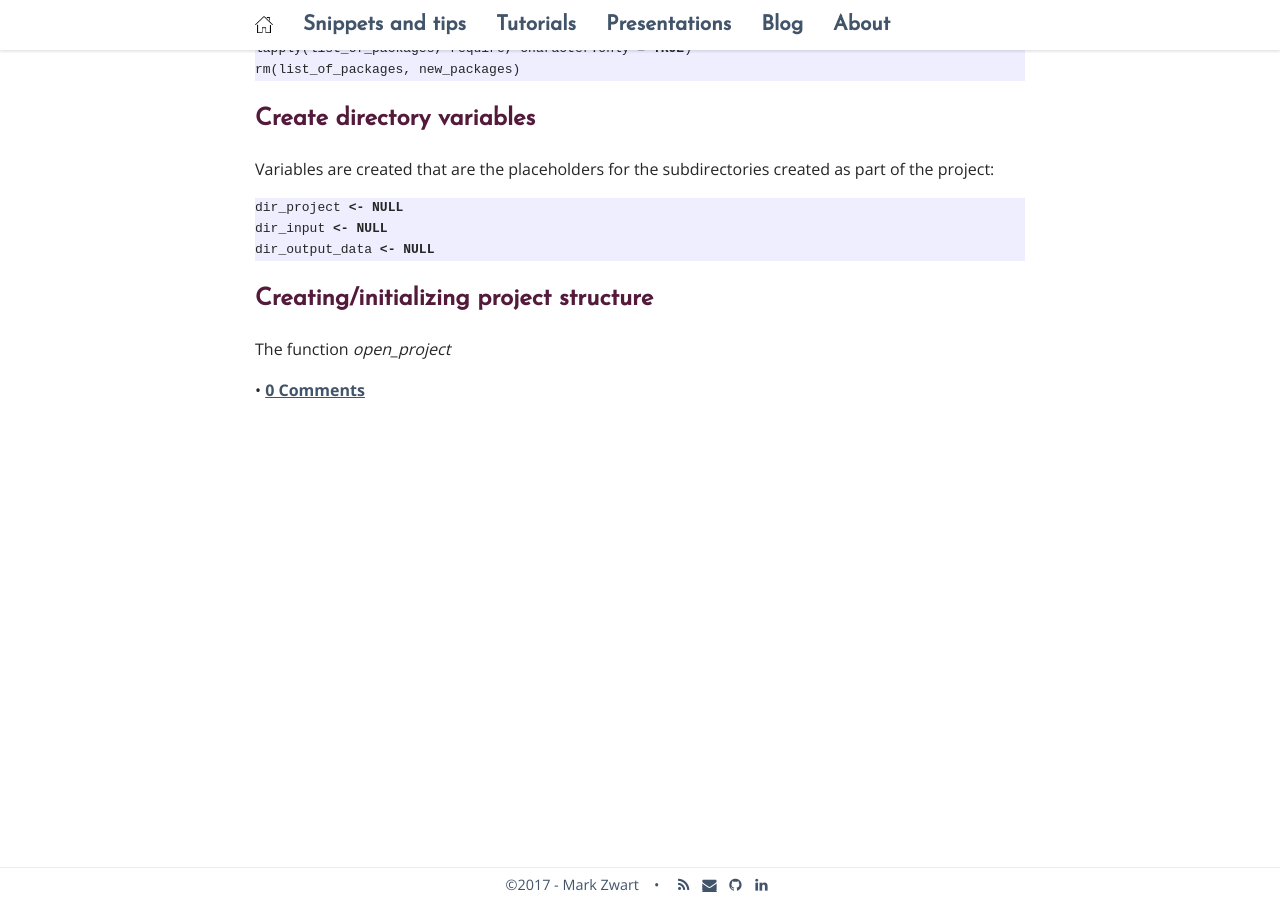
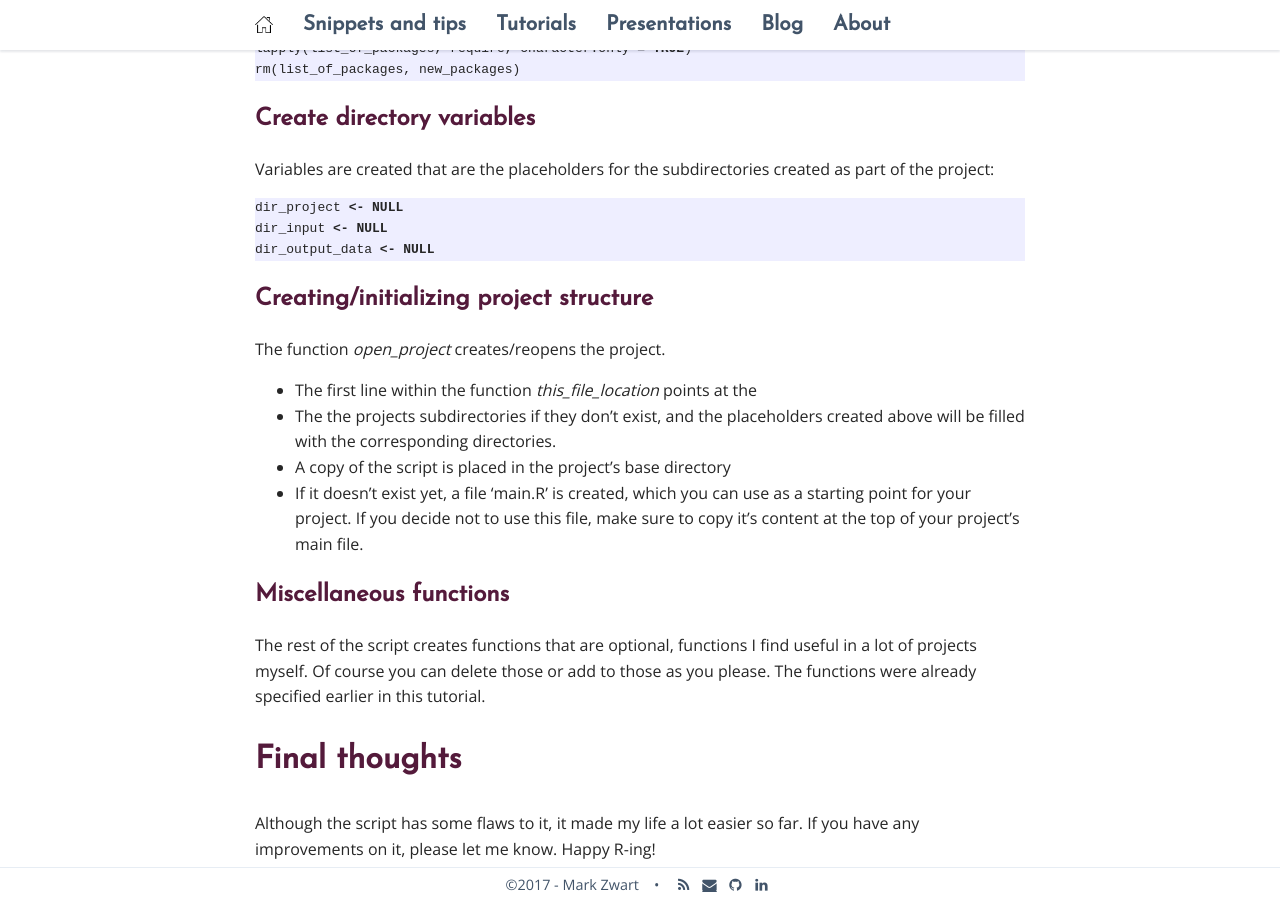
Before and after one commit to mark-me/mark-me.github.io, a Jekyll site: the page built from _pages/tutorials/project-template.md, in a window 1280 px wide and 900 px high, scrolled down 3131 px. Built offline with Jekyll 4.4.1, drawn with Linux system fonts in a browser that asks for light colours; nearby versions of some CDN libraries; comment, search, counter and statistics services are not loaded; before the commit the page ends 3535 px from its top, so only the background shows below that.

Commit message:
Update project-template.md

```diff
--- a/_pages/tutorials/project-template.md
+++ b/_pages/tutorials/project-template.md
@@ -104,4 +104,17 @@ dir_output_data <- NULL
 
 ## Creating/initializing project structure
 
-The function _open_project_
+The function _open_project_ creates/reopens the project.
+
+* The first line within the function _this_file_location_ points at the
+* The the projects subdirectories if they don't exist, and the placeholders created above will be filled with the corresponding directories.
+* A copy of the script is placed in the project's base directory
+* If it doesn't exist yet, a file 'main.R' is created, which you can use as a starting point for your project. If you decide not to use this file, make sure to copy it's content at the top of your project's main file.
+
+## Miscellaneous functions
+
+The rest of the script creates functions that are optional, functions I find useful in a lot of projects myself. Of course you can delete those or add to those as you please. The functions were already specified earlier in this tutorial.
+
+# Final thoughts
+
+Although the script has some flaws to it, it made my life a lot easier so far. If you have any improvements on it, please let me know. Happy R-ing!
```
